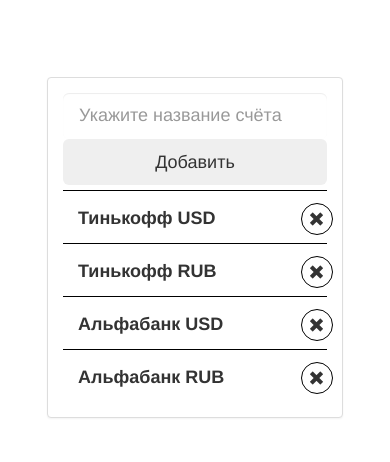
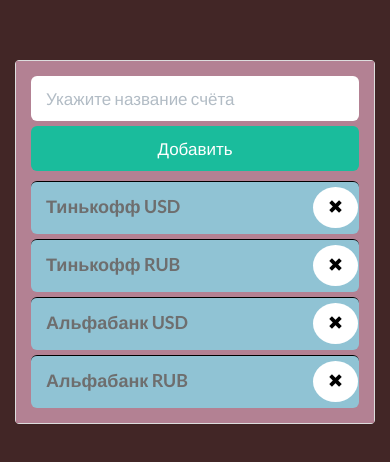
Before and after one commit to git-ff/mycounts, a plain HTML site: page accounts.html in a window 390 px wide. Shown: the part 166-628 px from the top of the page. Drawn offline with nearby package versions, Linux system fonts and the light colour scheme; files whose address does not match are found by name.

Commit message:
Updated Index, Accounts, Outcoming, one style.css for all
Updated Index, Accounts, Outcoming, one style.css for all pages.
Ugly colours set on intention.

Issues_Index:
1. Active Register tab not fitted well - right border mismatch form
border (ugly colour set on intention).

```diff
--- a/accounts.html
+++ b/accounts.html
@@ -2,99 +2,142 @@
 <html lang="ru">
 <head>
   <meta charset="utf-8">
-  <meta http-equiv="X-UA-Compatible" content="IE=edge">
-  <meta name="viewport" content="width=device-width, initial-scale=1">
+  <meta name="viewport" content="width=device-width, initial-scale=1.0">
   <title>Accounts | MyCounts</title>
 
-  <!-- Latest compiled and minified CSS -->
-  <link rel="stylesheet" href="https://maxcdn.bootstrapcdn.com/bootstrap/3.3.6/css/bootstrap.min.css" integrity="sha384-1q8mTJOASx8j1Au+a5WDVnPi2lkFfwwEAa8hDDdjZlpLegxhjVME1fgjWPGmkzs7" crossorigin="anonymous">
 
-  <!-- Optional theme -->
-  <link rel="stylesheet" href="https://maxcdn.bootstrapcdn.com/bootstrap/3.3.6/css/bootstrap-theme.min.css" integrity="sha384-fLW2N01lMqjakBkx3l/M9EahuwpSfeNvV63J5ezn3uZzapT0u7EYsXMjQV+0En5r" crossorigin="anonymous">
-  <!-- Main theme -->
-  <link rel="stylesheet" href="css/style.css">
-  <!-- Vertical div alignment -->
-  <link rel="stylesheet" href="css/vertical-center.css">
+  <!-- Loading Bootstrap -->
+  <link href="assets/css/vendor/bootstrap/css/bootstrap.min.css" rel="stylesheet">
+
+  <!-- Loading Flat UI -->
+  <link href="assets/css/flat-ui.min.css" rel="stylesheet">
+
+  <!-- Loading Main style -->
+  <link href="assets/css/style.css" rel="stylesheet">
+
+  <!-- Loading FlatUI Checkbox Fix style -->
+  <link href="assets/css/flatui_checkbox_fix.css" rel="stylesheet">
+
+  <!-- Loading Vertical-center CSS -->
+  <link href="assets/css/vertical-center.css" rel="stylesheet">
+
+
+  <link rel="shortcut icon" href="assets/img/favicon.ico">
+
+  <!-- HTML5 shim, for IE6-8 support of HTML5 elements. All other JS at the end of file. -->
+  <!--[if lt IE 9]>
+    <script src="js/vendor/html5shiv.js"></script>
+    <script src="js/vendor/respond.min.js"></script>
+  <![endif]-->
 </head>
+<body>
 
-<body>
+  <main>
+
+    <div class="vertical-center">
+
+      <!-- BEGIN Main container -->
+      <div class="container">
+        <div class="row" >
+
+          <!-- BEGIN LEFT COLUMN -->
+          <div class="left-column"></div><!-- END LEFT COLUMN -->
+
+          <!-- BEGIN CENTER COLUMN -->
+          <div class="center-block center-column" >
+            <div class="col-xs-12 col-sm-12 col-md-10 col-lg-10">
+
               <header>
               </header>
 
-  <main>
-    <div class="container-fluid">
-      <div class="row">
-
-        <!-- Left column -->
-        <div class="col-xs-hidden col-sm-hidden col-md-hidden col-lg-1">
-        </div><!-- END Left column -->
-
-        <!-- BEGIN wrapper -->
-        <div class="col-xs-12 col-sm-12 col-md-12 col-lg-10">
-          <div class="wrapper vertical-center">
-
+              <section>
                 <!-- BEGIN panel -->
                 <div class="panel panel-default">
                   <div class="panel-body">
 
                     <form class="form-inline" role="account_list_management">
                       <!-- BEGIN form-group -->
-                  <div class="form-group">
-                    <input type="text" class="form-control new_acc_input input-lg" placeholder="Укажите название счёта">
-                    <button class="btn btn-lg pull-right btn-mobile-100" type="submit">Добавить</button>
+                      <div class="form-group add_account">
+                        <input type="text" class="form-control input-lg no-border" placeholder="Укажите название счёта">
+                        <button class="btn btn-primary btn-lg pull-right btn-mobile-100" type="submit">Добавить</button>
                       </div><!-- END form-group -->
                     </form>
 
                     <div class="clearfix"></div>
 
-
+                    <div class="accounts">
                       <div class="account_holder">
+                        <a class="select_account" href="#">
                           <div class="account_name"><p>Тинькофф USD</p></div>
+                        </a>
+                        <div class="account_placeholder">&nbsp;</div>
                         <div class="delete_acc">
-                    <button type="button" class="btn btn-circle"><i class="glyphicon glyphicon-remove"></i></button>
+                          <button type="button" class="btn btn-primary btn-circle"><i class="glyphicon glyphicon-remove"></i></button>
                         </div>
                       </div>
 
                       <div class="account_holder">
+                        <a class="select_account" href="#">
                           <div class="account_name"><p>Тинькофф RUB</p></div>
+                        </a>
+                        <div class="account_placeholder">&nbsp;</div>
                         <div class="delete_acc">
-                    <button type="button" class="btn btn-circle"><i class="glyphicon glyphicon-remove"></i></button>
+                          <button type="button" class="btn btn-primary btn-circle"><i class="glyphicon glyphicon-remove"></i></button>
                         </div>
                       </div>
 
                       <div class="account_holder">
+                        <a class="select_account" href="#">
                           <div class="account_name"><p>Альфабанк USD</p></div>
+                        </a>
+                        <div class="account_placeholder">&nbsp;</div>
                         <div class="delete_acc">
-                    <button type="button" class="btn btn-circle"><i class="glyphicon glyphicon-remove"></i></button>
+                          <button type="button" class="btn btn-primary btn-circle"><i class="glyphicon glyphicon-remove"></i></button>
                         </div>
                       </div>
 
                       <div class="account_holder">
+                        <a class="select_account" href="#">
                           <div class="account_name"><p>Альфабанк RUB</p></div>
+                        </a>
+                        <div class="account_placeholder">&nbsp;</div>
                         <div class="delete_acc">
-                    <button type="button" class="btn btn-circle"><i class="glyphicon glyphicon-remove"></i></button>
+                          <button type="button" class="btn btn-primary btn-circle"><i class="glyphicon glyphicon-remove"></i></button>
                         </div>
                       </div>
 
+                    </div><!-- END accounts -->
+
                   </div><!-- END panel-body -->
                 </div><!-- END panel -->
-          </div><!-- END wrapper -->
-        </div>
 
-        <!-- BEGIN Right column -->
-        <div class="col-xs-hidden col-sm-hidden col-md-hidden col-lg-1">
-        </div><!-- END Right column -->
+              </section>
+            </div><!-- END center-block -->
+          </div><!-- END CENTER COLUMN -->
 
+
+          <!-- BEGIN RIGHT COLUMN -->
+          <div class="right-column"></div><!-- END RIGHT COLUMN -->
 
 
         </div><!-- END row -->
-    </div><!-- END container-fluid -->
+
+      </div><!-- END Main container -->
+    </div><!-- END vertical-center -->
+
 
   </main>
 
   <footer>
   </footer>
 
+
+  <!-- jQuery (necessary for Flat UI's JavaScript plugins) -->
+  <script src="assets/js/vendor/jquery.min.js"></script>
+  <!-- Include all compiled plugins (below), or include individual files as needed -->
+  <script src="assets/js/vendor/video.js"></script>
+  <script src="assets/js/flat-ui.min.js"></script>
+
+
 </body>
-
 </html>
--- a/assets/css/style.css
+++ b/assets/css/style.css
@@ -7,8 +7,20 @@
 }
 
 .no-margin {
-  margin: 0;
+  margin: none !important;
 }
+
+.no-border {
+  border: none !important;
+}
+
+.no-radius {
+  border-radius: 0 !important;
+}
+
+
+
+
 
 
 /*begin logo align*/
@@ -46,6 +58,7 @@
 
 
 
+
 .login-form {
   margin-top: -33px;
   border-top-left-radius: 0;
@@ -78,8 +91,137 @@
 }
 
 
+
+.panel-body {
+  background-color:  #B38193!important;
+}
+
+.add_account {
+  width: 100% !important;
+}
+
+.account_holder {
+  height: 53px;
+  width: 100%;
+  float:left;
+  border-top:1px solid black;
+  margin-top: 5px;
+  margin-bottom: 0;
+  padding-top: 0;
+  padding-bottom: 0;
+  border-radius: 6px;
+  background-color: #90C3D4;
+}
+
+.account_holder a.select_account {
+ color: #6E6E6E;
+}
+
+.account_holder a.select_account:hover {
+ color: #4A4A4A;
+}
+
+.account_name {
+ width: 75%;
+ height: inherit;
+ float:left;
+ font-weight: 700;
+ font-size: 18px;
+ text-align: left;
+ padding-left: 15px;
+ padding-top: 10px;
+}
+
+.account_placeholder {
+  width: 5%;
+  height: inherit;
+  float:left;
+}
+
+.delete_acc {
+  width: 20%;
+  height: inherit;
+  float:left;
+  text-align: center;
+  padding-top: 5px;
+  padding-right: 5px;
+  text-align: right;
+}
+
+.btn-primary.btn-circle {
+  border-radius: 50%;
+  background-color: #ffffff;
+  color: black;
+}
+
+.btn-primary.btn-circle:hover {
+  border-radius: 50%;
+  background-color: #ff0000;
+  color: white;
+}
+
+.form-control.input-lg.no-border{
+  margin-right: 5px;
+  width: 65%;
+}
+
+.button-holder {
+  width: 100%;
+  text-align: center;
+  margin-top: 10px;
+}
+
+.form_input_holder {
+  width: 100%;
+  display: inline-block;
+  margin-right: 5px;
+  margin-left: 5px;
+}
+
+.row_input_holder {
+  margin-left: 5px;
+  margin-right: 5px;
+}
+
+.panel-heading h2 {
+  text-align: center;
+}
+
+
 @media (max-width: 767px) {
   .center-column {
     min-width: 300px;
   }
+
+  .account_name {
+    width: 85%;
+  }
+
+  .account_placeholder {
+    width: 1%;
+  }
+
+  .delete_acc {
+    width: 14%;
+  }
+
+  .btn-mobile-100 {
+    width: 100%;
+    margin-top: 5px;
+    margin-bottom: 5px;
+  }
+
+  .form-control.input-lg.no-border{
+    width: 100% !important;
+  }
+
+  .panel-heading h2 {
+    font-size: 37px;
+  }
+
+  .form_input_holder {
+    margin-right: 0;
+    margin-left: 0;
+  }
+
 }
--- a/css/style.css
+++ /dev/null
@@ -1,85 +0,0 @@
-.panel-heading {
-  text-align: center;
-  background-image:none !important;
-  border-bottom: none;
-}
-
-.form-group {
-  text-align: center;
-}
-
-.margin-top {
-  margin-top: 20px;
-}
-
-
-
-.new_acc_input {
-  border: none;
-}
-
-.pull-right {
-  float: right !important;
-}
-
-.account_holder {
-  height: 53px;
-  border-top:1px solid black;
-}
-
-.account_name {
- width: 90%;
- float:left;
-}
-
-.account_name>p {
-  font-weight: 700;
-  font-size: 18px;
-  text-align: left;
-  padding-left: 15px;
-  padding-top: 15px;
-}
-
-.delete_acc {
-  width: 10%;
-  float: right;
-  text-align: center;
-  padding-top: 12px;
-}
-
-.btn-circle {
-  background-color: rgba(14, 0, 102, 0);
-  width: 32px;
-  height: 32px;
-  text-align: center;
-  padding: 6px 0;
-  font-size: 16px;
-  border-radius: 16px;
-  border-color: black;
-}
-
-.btn-circle:hover {
-  background-color: red;
-  color: white;
-}
-
-
-
-@media (max-width: 767px) {
-  .outcoming_description,
-  .outcoming_amount,
-  .outcoming_date,
-  .select_account_outcoming {
-     margin-bottom: 10px;
-  }
-
- .button-holder {
-    margin-right: 15px;
-    margin-left: 15px;
-  }
-
-  .btn-mobile-100 {
-    width: 100%;
-    margin-bottom: 5px;
-  }
-}
--- a/css/vertical-center.css
+++ /dev/null
@@ -1,46 +0,0 @@
-/*
-vertical-center source
-https://jsfiddle.net/hashem/ut5sbqvz/
-*/
-
-.vertical-center {
-  min-height: 100%;  /* Fallback for vh unit */
-  min-height: 100vh; /* You might also want to use
-                        'height' property instead.
-
-                        Note that for percentage values of
-                        'height' or 'min-height' properties,
-                        the 'height' of the parent element
-                        should be specified explicitly.
-
-                        In this case the parent of '.vertical-center'
-                        is the <body> element */
-
-  /* Make it a flex container */
-  display: -webkit-box;
-  display: -moz-box;
-  display: -ms-flexbox;
-  display: -webkit-flex;
-  display: flex;
-
-  /* Align the bootstrap's container vertically */
-  -webkit-box-align : center;
-  -webkit-align-items : center;
-  -moz-box-align : center;
-  -ms-flex-align : center;
-  align-items : center;
-
-  /* In legacy web browsers such as Firefox 9
-  we need to specify the width of the flex container */
-  width: 100%;
-
-  /* Also 'margin: 0 auto' doesn't have any effect on flex items in such web browsers
-     hence the bootstrap's container won't be aligned to the center anymore.
-
-  Therefore, we should use the following declarations to get it centered again */
-  -webkit-box-pack : center;
-  -moz-box-pack : center;
-  -ms-flex-pack : center;
-  -webkit-justify-content : center;
-  justify-content : center;
-}
```
Also changed, not shown: index.html (+6 -6 lines), outcoming.html (+33 -19 lines). Lines whose indentation alone changed are shown as unchanged.
